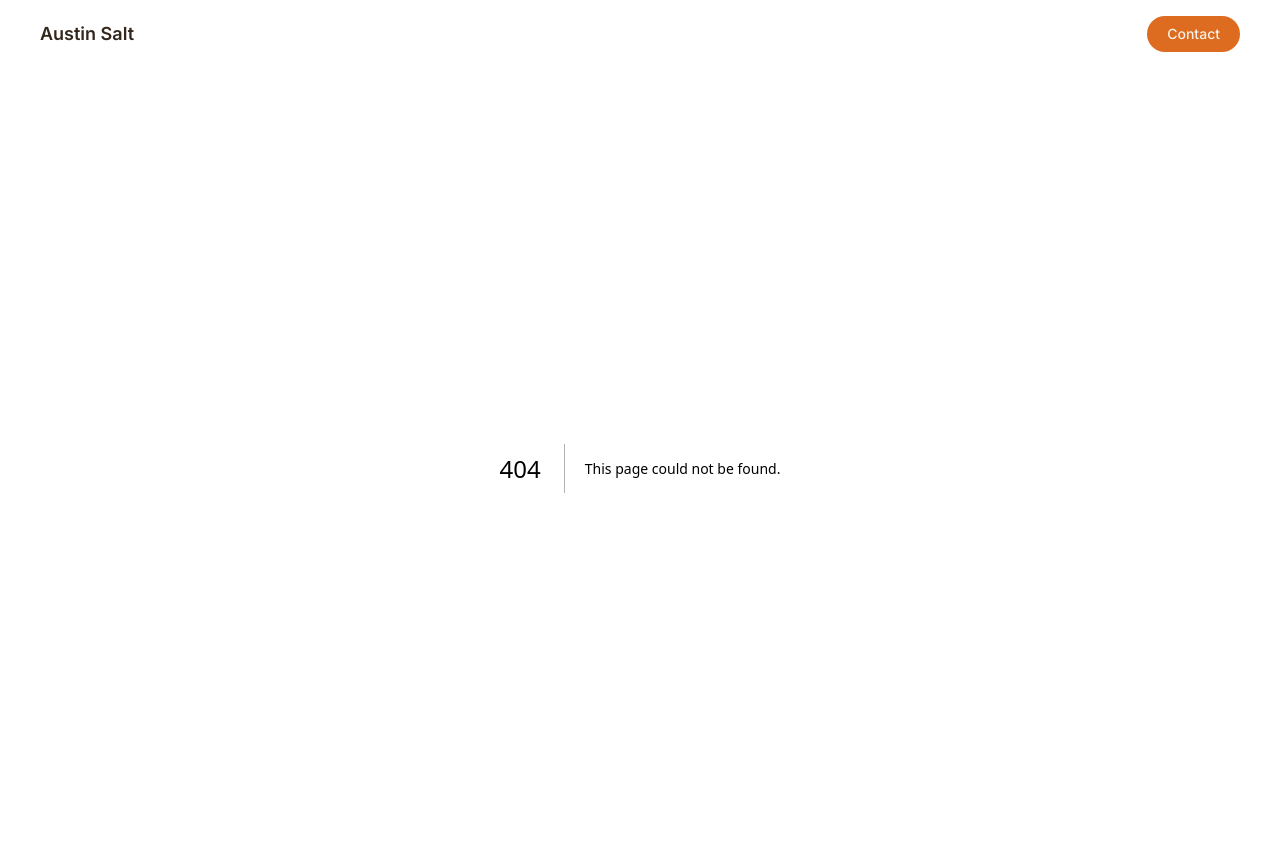
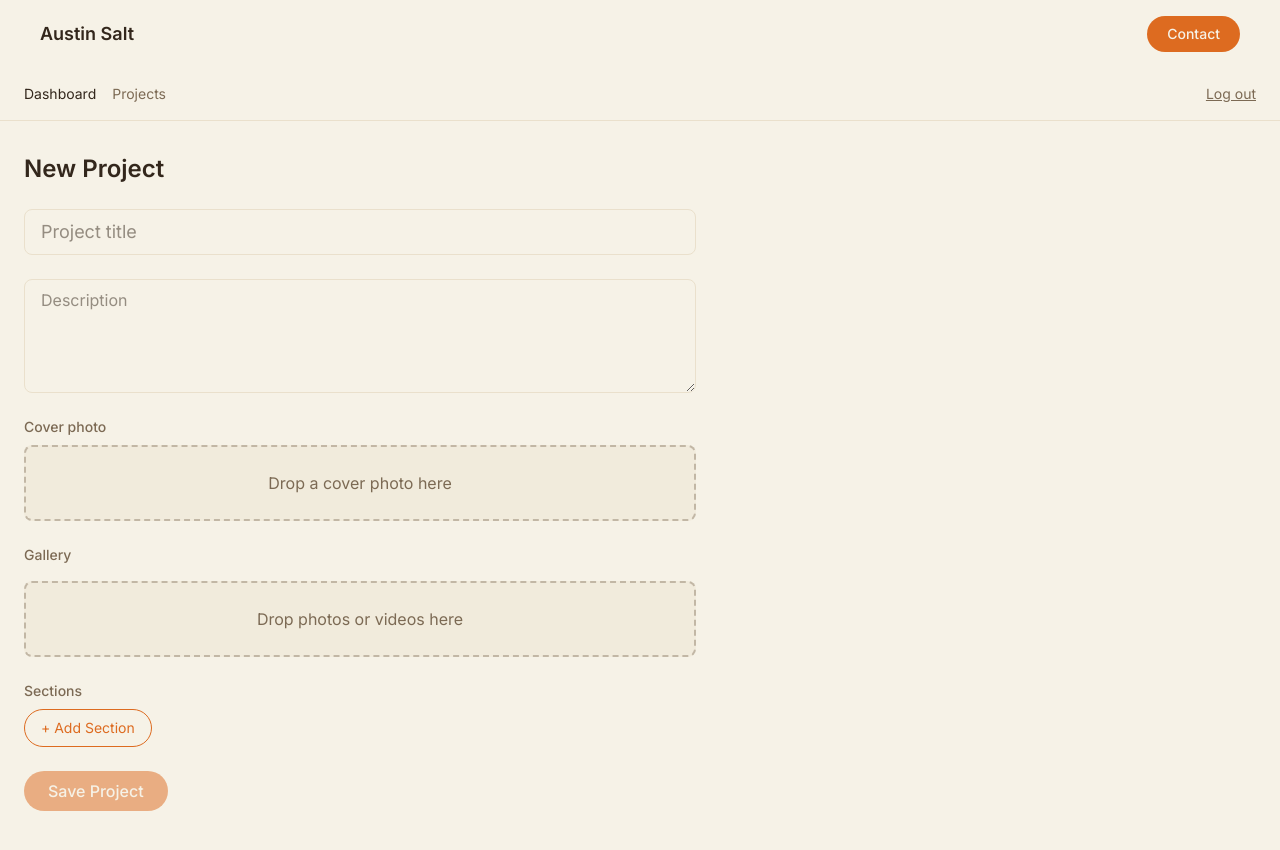
Before and after one commit to austinsalt99-hash/Austin-Salt-website, a Next.js app: page /admin/projects/new in a window 1280 px wide. Before the commit this address had no page. Shown: the top 850 px of the page. Built offline with nearby package versions, Linux system fonts and the light colour scheme.

Commit message:
Add admin project create/edit form with gallery upload and custom sections
Co-Authored-By: Claude Sonnet 5 <noreply@anthropic.com>

```diff
--- /dev/null
+++ b/app/admin/(dashboard)/projects/[id]/edit/page.tsx
@@ -0,0 +1,40 @@
+import { createClient } from "@/lib/supabase/server";
+import { ProjectForm } from "@/components/admin/ProjectForm";
+import type { Project, ProjectGalleryItem, ProjectSection } from "@/lib/types";
+
+export default async function EditProjectPage({ params }: { params: Promise<{ id: string }> }) {
+  const { id } = await params;
+  const supabase = await createClient();
+
+  const { data: project } = await supabase.from("projects").select("*").eq("id", id).single<Project>();
+  const { data: gallery } = await supabase
+    .from("project_gallery_items")
+    .select("*")
+    .eq("project_id", id)
+    .order("position")
+    .returns<ProjectGalleryItem[]>();
+  const { data: sections } = await supabase
+    .from("project_sections")
+    .select("*")
+    .eq("project_id", id)
+    .order("position")
+    .returns<ProjectSection[]>();
+
+  if (!project) return <p className="text-brown-600">Project not found.</p>;
+
+  return (
+    <div>
+      <h1 className="mb-6 text-2xl font-semibold text-brown-900">Edit Project</h1>
+      <ProjectForm
+        initialData={{
+          id: project.id,
+          title: project.title,
+          description: project.description ?? "",
+          coverPhotoUrl: project.cover_photo_url ?? "",
+          galleryUrls: (gallery ?? []).map((g) => g.media_url),
+          sections: (sections ?? []).map((s) => ({ id: s.id, title: s.title, description: s.description ?? "" })),
+        }}
+      />
+    </div>
+  );
+}
--- /dev/null
+++ b/app/admin/(dashboard)/projects/new/page.tsx
@@ -0,0 +1,10 @@
+import { ProjectForm } from "@/components/admin/ProjectForm";
+
+export default function NewProjectPage() {
+  return (
+    <div>
+      <h1 className="mb-6 text-2xl font-semibold text-brown-900">New Project</h1>
+      <ProjectForm />
+    </div>
+  );
+}
--- /dev/null
+++ b/components/admin/ProjectForm.tsx
@@ -0,0 +1,135 @@
+"use client";
+
+import { useState } from "react";
+import { useRouter } from "next/navigation";
+import { slugify, uniqueSlug } from "@/lib/slug";
+import { createRecord, updateRecord, listOrdered } from "@/lib/data/collections";
+import { createClient } from "@/lib/supabase/client";
+import { ImageUploader } from "@/components/admin/ImageUploader";
+import { SectionsRepeater } from "@/components/admin/SectionsRepeater";
+import type { SectionDraft } from "@/lib/sectionsReducer";
+import type { Project } from "@/lib/types";
+
+export type ProjectFormInitialData = {
+  id: string;
+  title: string;
+  description: string;
+  coverPhotoUrl: string;
+  galleryUrls: string[];
+  sections: SectionDraft[];
+};
+
+export function ProjectForm({ initialData }: { initialData?: ProjectFormInitialData }) {
+  const router = useRouter();
+  const [title, setTitle] = useState(initialData?.title ?? "");
+  const [description, setDescription] = useState(initialData?.description ?? "");
+  const [coverPhotoUrl, setCoverPhotoUrl] = useState(initialData?.coverPhotoUrl ?? "");
+  const [galleryUrls, setGalleryUrls] = useState<string[]>(initialData?.galleryUrls ?? []);
+  const [sections, setSections] = useState<SectionDraft[]>(initialData?.sections ?? []);
+  const [saving, setSaving] = useState(false);
+
+  async function handleSave() {
+    setSaving(true);
+    const supabase = createClient();
+
+    let projectId = initialData?.id;
+
+    if (projectId) {
+      await updateRecord<Project>("projects", projectId, {
+        title,
+        description,
+        cover_photo_url: coverPhotoUrl,
+      });
+      await supabase.from("project_gallery_items").delete().eq("project_id", projectId);
+      await supabase.from("project_sections").delete().eq("project_id", projectId);
+    } else {
+      const existing = await listOrdered<Project>("projects");
+      const slug = uniqueSlug(slugify(title), existing.map((p) => p.slug));
+      const created = await createRecord<Record<string, unknown>>("projects", {
+        title,
+        slug,
+        description,
+        cover_photo_url: coverPhotoUrl,
+        position: existing.length,
+      });
+      projectId = created.id as string;
+    }
+
+    if (galleryUrls.length > 0) {
+      await supabase.from("project_gallery_items").insert(
+        galleryUrls.map((url, i) => ({
+          project_id: projectId,
+          media_url: url,
+          media_type: url.match(/\.(mp4|mov|webm)$/i) ? "video" : "image",
+          position: i,
+        }))
+      );
+    }
+
+    if (sections.length > 0) {
+      await supabase.from("project_sections").insert(
+        sections.map((s, i) => ({
+          project_id: projectId,
+          title: s.title,
+          description: s.description,
+          position: i,
+        }))
+      );
+    }
+
+    setSaving(false);
+    router.push("/admin/projects");
+    router.refresh();
+  }
+
+  return (
+    <div className="flex max-w-2xl flex-col gap-6">
+      <input
+        placeholder="Project title"
+        value={title}
+        onChange={(e) => setTitle(e.target.value)}
+        className="rounded-lg border border-beige bg-cream px-4 py-2 text-lg"
+      />
+      <textarea
+        placeholder="Description"
+        rows={4}
+        value={description}
+        onChange={(e) => setDescription(e.target.value)}
+        className="rounded-lg border border-beige bg-cream px-4 py-2"
+      />
+
+      <div>
+        <p className="mb-2 text-sm font-medium text-brown-600">Cover photo</p>
+        {coverPhotoUrl && <img src={coverPhotoUrl} alt="" className="mb-2 h-32 w-auto rounded-lg object-cover" />}
+        <ImageUploader path="projects/covers" label="Drop a cover photo here" onUploaded={setCoverPhotoUrl} />
+      </div>
+
+      <div>
+        <p className="mb-2 text-sm font-medium text-brown-600">Gallery</p>
+        <div className="mb-2 flex flex-wrap gap-2">
+          {galleryUrls.map((url) => (
+            <img key={url} src={url} alt="" className="h-20 w-20 rounded-lg object-cover" />
+          ))}
+        </div>
+        <ImageUploader
+          path="projects/gallery"
+          label="Drop photos or videos here"
+          onUploaded={(url) => setGalleryUrls((prev) => [...prev, url])}
+        />
+      </div>
+
+      <div>
+        <p className="mb-2 text-sm font-medium text-brown-600">Sections</p>
+        <SectionsRepeater sections={sections} onChange={setSections} />
+      </div>
+
+      <button
+        onClick={handleSave}
+        disabled={saving || !title}
+        className="self-start rounded-full bg-accent px-6 py-2 font-medium text-cream disabled:opacity-50"
+      >
+        {saving ? "Saving…" : "Save Project"}
+      </button>
+    </div>
+  );
+}
--- /dev/null
+++ b/components/admin/SectionsRepeater.tsx
@@ -0,0 +1,52 @@
+"use client";
+
+import { addSection, removeSection, updateSection, moveSection } from "@/lib/sectionsReducer";
+import type { SectionDraft } from "@/lib/sectionsReducer";
+
+export function SectionsRepeater({
+  sections,
+  onChange,
+}: {
+  sections: SectionDraft[];
+  onChange: (sections: SectionDraft[]) => void;
+}) {
+  return (
+    <div className="flex flex-col gap-4">
+      {sections.map((section, i) => (
+        <div key={section.id} className="flex flex-col gap-2 rounded-lg border border-beige p-4">
+          <input
+            placeholder="Section title (e.g. Design Process)"
+            value={section.title}
+            onChange={(e) => onChange(updateSection(sections, section.id, { title: e.target.value }))}
+            className="rounded-lg border border-beige bg-cream px-3 py-2 font-medium"
+          />
+          <textarea
+            placeholder="Section description"
+            rows={3}
+            value={section.description}
+            onChange={(e) => onChange(updateSection(sections, section.id, { description: e.target.value }))}
+            className="rounded-lg border border-beige bg-cream px-3 py-2"
+          />
+          <div className="flex gap-3 text-sm text-brown-600">
+            <button type="button" disabled={i === 0} onClick={() => onChange(moveSection(sections, section.id, "up"))} className="disabled:opacity-30">
+              Move up
+            </button>
+            <button type="button" disabled={i === sections.length - 1} onClick={() => onChange(moveSection(sections, section.id, "down"))} className="disabled:opacity-30">
+              Move down
+            </button>
+            <button type="button" onClick={() => onChange(removeSection(sections, section.id))} className="text-error">
+              Remove
+            </button>
+          </div>
+        </div>
+      ))}
+      <button
+        type="button"
+        onClick={() => onChange(addSection(sections))}
+        className="self-start rounded-full border border-accent px-4 py-2 text-sm text-accent"
+      >
+        + Add Section
+      </button>
+    </div>
+  );
+}
--- /dev/null
+++ b/lib/sectionsReducer.ts
@@ -0,0 +1,27 @@
+export type SectionDraft = { id: string; title: string; description: string };
+
+export function addSection(sections: SectionDraft[]): SectionDraft[] {
+  return [...sections, { id: crypto.randomUUID(), title: "", description: "" }];
+}
+
+export function removeSection(sections: SectionDraft[], id: string): SectionDraft[] {
+  return sections.filter((s) => s.id !== id);
+}
+
+export function updateSection(
+  sections: SectionDraft[],
+  id: string,
+  values: Partial<Pick<SectionDraft, "title" | "description">>
+): SectionDraft[] {
+  return sections.map((s) => (s.id === id ? { ...s, ...values } : s));
+}
+
+export function moveSection(sections: SectionDraft[], id: string, direction: "up" | "down"): SectionDraft[] {
+  const index = sections.findIndex((s) => s.id === id);
+  if (index === -1) return sections;
+  const targetIndex = direction === "up" ? index - 1 : index + 1;
+  if (targetIndex < 0 || targetIndex >= sections.length) return sections;
+  const next = [...sections];
+  [next[index], next[targetIndex]] = [next[targetIndex], next[index]];
+  return next;
+}
```
Also changed, not shown: 1 other file (tests, documents, lock files or other folders).
